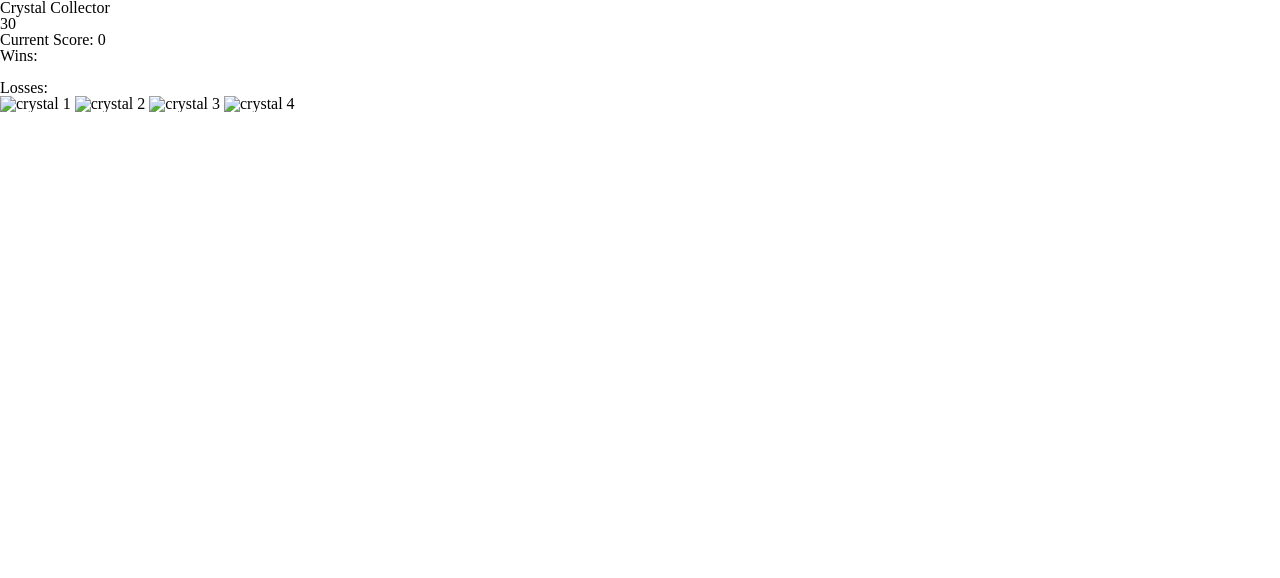
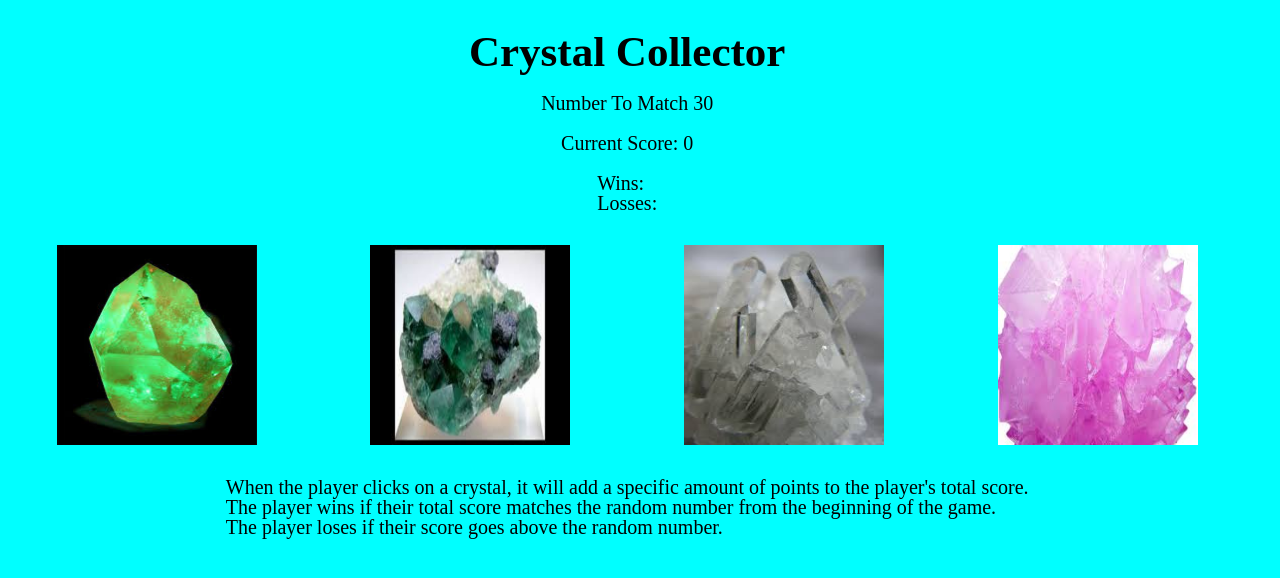
Before and after one commit to moshecstern/unit-4-game, a plain HTML site: page index.html in a window 1280 px wide. Drawn offline with nearby package versions, Linux system fonts and the light colour scheme.

Commit message:
pictures and css added

```diff
--- a/index.html
+++ b/index.html
@@ -15,35 +15,45 @@
 
 <body>
     <div id="container">
+        <div class="gameData">
             <!-- div to display game name -->
             <div id="gameName">
                 <h1>Crystal Collector</h1>
             </div>
             <!-- div to display random number to guess -->
             <div>
-            <h2 id="computerNumber">Random number</h2>
+                <br>
+                <h2>Number To Match <span id="computerNumber">Random number</span></h2>
             </div>
             <!-- div to display users current score  with div inside to display score-->
             <div>
+                <br>
                 <h2>Current Score: <span id="currentScore"></span></h2>
             </div>
+            <br>
             <!-- div to display score (w & loss) -->
             <div id="score">
                 <h3>Wins: <span id="wins"></span></h3>
-            <br>
                 <h3>Losses: <span id="losses"></span></h3>
                 <!-- <br><button id="reset">Genarate New Number</button> -->
             </div>
+        </div>
         <!-- div to display 4 crystals -->
         <div id="crystals">
-            <img id="crystal-one" src="img_girl.jpg" alt="crystal 1">
-            <img id="crystal-two" src="img_girl.jpg" alt="crystal 2">
-            <img id="crystal-three" src="img_girl.jpg" alt="crystal 3">
-            <img id="crystal-four" src="img_girl.jpg" alt="crystal 4">
+            <img id="crystal-one" src="pictures/crystal1.jpg" alt="crystal 1">
+            <img id="crystal-two" src="pictures/crystal2.jpg" alt="crystal 2">
+            <img id="crystal-three" src="pictures/crystal3.jpg" alt="crystal 3">
+            <img id="crystal-four" src="pictures/crystal4.jpg" alt="crystal 4">
         </div>
 
         <!-- div to explain game rules -->
-
+        <div class="gameData">
+            <ul>
+                <li>When the player clicks on a crystal, it will add a specific amount of points to the player's total score.</li>
+                <li> The player wins if their total score matches the random number from the beginning of the game.</li>
+                <li> The player loses if their score goes above the random number.</li>
+            </ul>
+        </div>
 
     </div>
 
--- a/style.css
+++ b/style.css
@@ -1,4 +1,51 @@
-#crystals {
-    width: 300px;
-    height: 300px;
-  }
+body{
+  background-color: aqua;
+}
+h1{
+  font-weight: bold;
+  font-size: 43px;
+}
+#container{
+  width: 98%;
+  align-content: center;
+}
+
+.gameData{
+  display: flex;
+  flex-direction: column;
+  align-items: center;
+  padding: 15px 0px;
+  margin: 15px 0px;
+  font-size: 20px;
+}
+
+#crystals{
+  /* float: left;
+  width: 25%; */
+  padding: 2px 0px;
+  justify-content: center;
+  display: flex;
+  justify-content:space-around;
+}
+#crystal-one {
+  height: 200px;
+  width: 200px;
+  display: inline-block;
+}
+#crystal-two{
+  height: 200px;
+  width: 200px;
+  display: inline-block;
+}
+
+#crystal-three{
+  height: 200px;
+  width: 200px;
+  display: inline-block;
+}
+
+#crystal-four{
+  height: 200px;
+  width: 200px;
+  display: inline-block;
+}
```
Also changed, not shown: pictures/crystal1.jpg (added), pictures/crystal2.jpg (added), pictures/crystal3.jpg (added), pictures/crystal4.jpg (added), 1 other file. Lines whose indentation alone changed are shown as unchanged.
